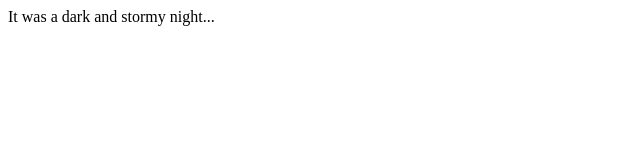
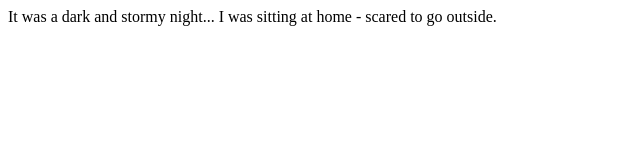
Before and after one commit to sunitalanka/fireside-story, a plain HTML site: page index.html in a window 1280 px wide. Shown: the whole page, without its empty margins (0-640 px from the left). Drawn offline with Linux system fonts and the light colour scheme.

Commit message:
added second line of story

```diff
--- a/index.html
+++ b/index.html
@@ -1,5 +1,6 @@
 <html>
   <body>
-    <p>It was a dark and stormy night...</p>
+    <p>It was a dark and stormy night...
+        I was sitting at home - scared to go outside.</p>
   </body>
 </html>
```
